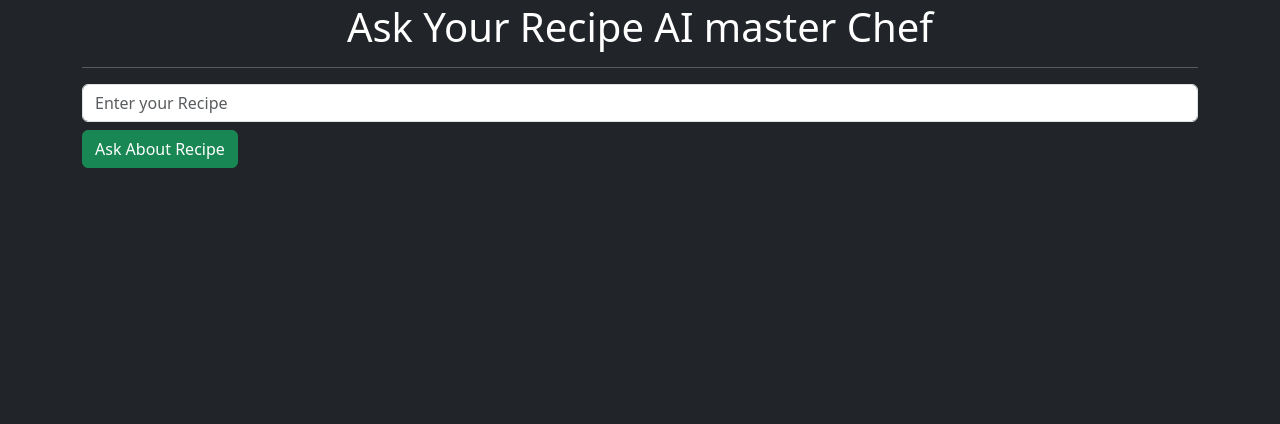
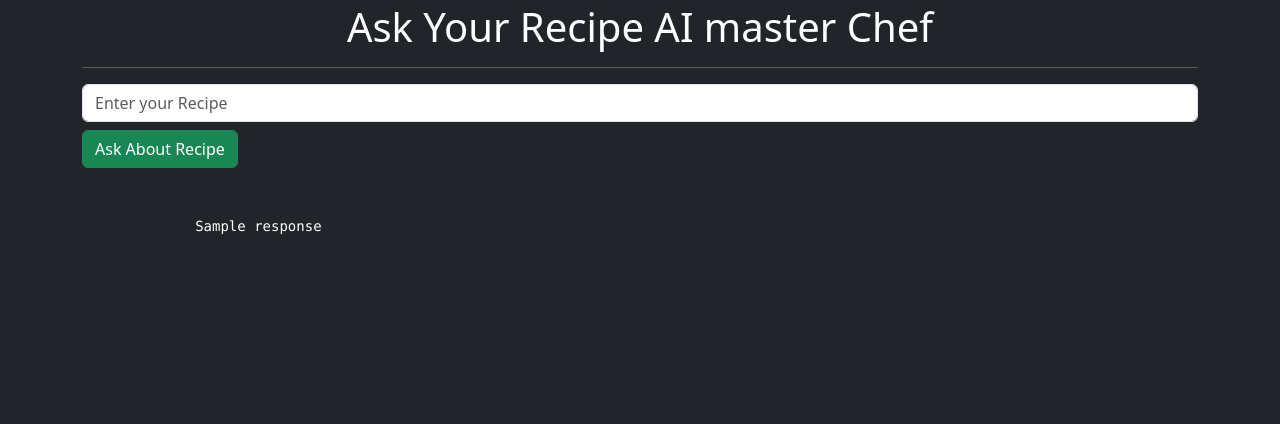
Before and after one commit to iqrankhannwl/chef-master, a Django app: template chef/templates/chef/home.html in a window 1280 px wide. Shown: the part 45-469 px from the top of the page. Run offline with Django 5.2, Linux system fonts and the light colour scheme; tables that the repository leaves empty hold one stand-in row (values such as "Sample post"); the template is opened without the code that fills it: values that come from a table or form of the project are taken from there, most other values are stand-ins (such as "Sample title", 1, 10 or a date in 2020).

Commit message:
completed

```diff
--- a/chef/langchan.py
+++ b/chef/langchan.py
@@ -1,6 +1,5 @@
 from decouple import config
 from langchain_openai import OpenAI, ChatOpenAI
-from langchain_core.messages import HumanMessage, SystemMessage
 from langchain_core.prompts import ChatPromptTemplate, SystemMessagePromptTemplate, HumanMessagePromptTemplate
 
 
@@ -17,3 +16,5 @@ def chef_model(recipe):
     formatedChatPrompt = chatPrompt.format_messages(
         asked_recipe = recipe
     )
+    response = chat.invoke(formatedChatPrompt)
+    return response.content
--- a/chef/templates/chef/home.html
+++ b/chef/templates/chef/home.html
@@ -14,5 +14,10 @@ chef Master
         </div>
         <input type="submit" class="btn btn-success" value="Ask About Recipe">
     </form>
+    <div class="container my-5">
+        <pre>
+            {{response}}
+        </pre>
+    </div>
 </div>
 {%endblock content%}
```
Also changed, not shown: chef/views.py (+5 -2 lines).
